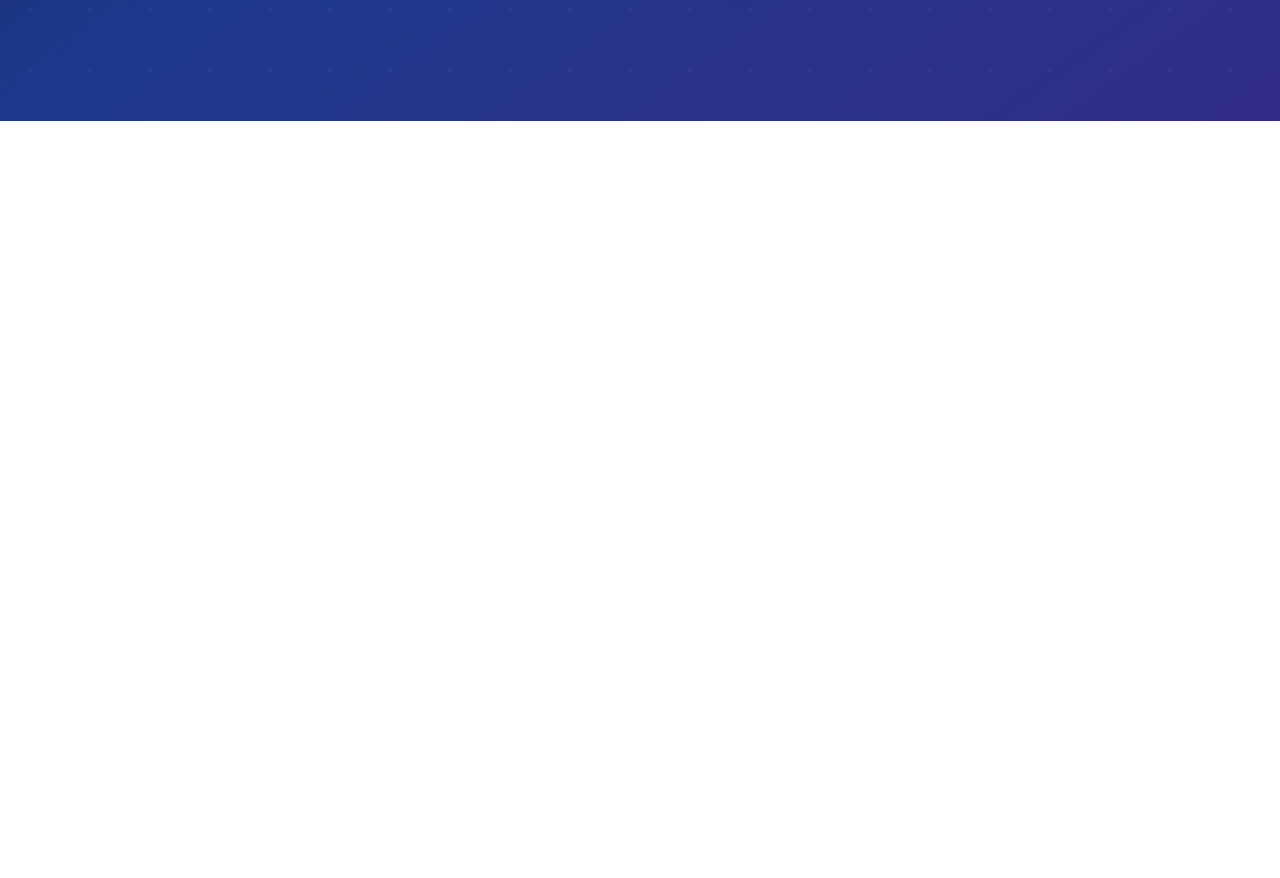
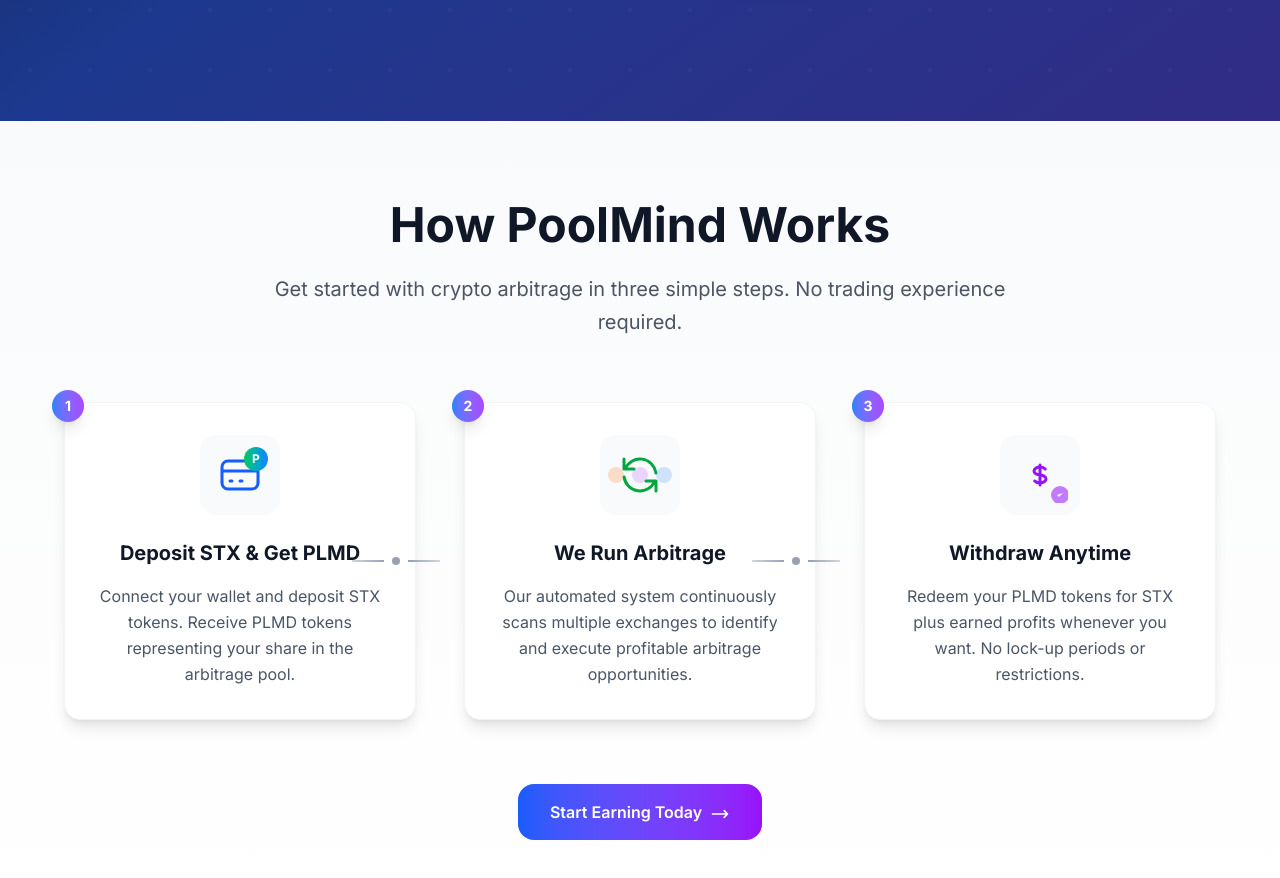
Before and after one commit to Mcsavvy/poolmind, a Next.js app in the folder platform/: page / in a window 1280 px wide. Shown: the part 800-1678 px from the top of the page. Before the commit the page ends 921 px from the top, so only its background shows below. Built offline with nearby package versions, Linux system fonts and the light colour scheme.

Commit message:
feat: Add How It Works section to enhance user understanding of the platform

```diff
--- a/platform/app/page.tsx
+++ b/platform/app/page.tsx
@@ -1,9 +1,11 @@
 import HeroSection from '@/components/hero-section';
+import HowItWorksSection from '@/components/how-it-works-section';
 
 export default function Home() {
   return (
     <div className="min-h-screen">
       <HeroSection />
+      <HowItWorksSection />
     </div>
   );
 }
--- /dev/null
+++ b/platform/components/how-it-works-section.tsx
@@ -0,0 +1,173 @@
+'use client';
+
+/**
+ * Icon components for each step
+ */
+const WalletTokenIcon = () => (
+  <div className="relative">
+    <svg className="w-12 h-12 text-blue-600" fill="none" stroke="currentColor" viewBox="0 0 24 24">
+      <path strokeLinecap="round" strokeLinejoin="round" strokeWidth={1.5} d="M3 10h18M7 15h1m4 0h1m-7 4h12a3 3 0 003-3V8a3 3 0 00-3-3H6a3 3 0 00-3 3v8a3 3 0 003 3z" />
+    </svg>
+    {/* Token overlay */}
+    <div className="absolute -top-1 -right-1 w-6 h-6 bg-gradient-to-r from-green-500 to-blue-500 rounded-full flex items-center justify-center">
+      <span className="text-white text-xs font-bold">P</span>
+    </div>
+  </div>
+);
+
+const ArbitrageIcon = () => (
+  <div className="relative">
+    {/* Exchange logos background */}
+    <div className="absolute inset-0 flex items-center justify-center">
+      <div className="flex space-x-2 opacity-20">
+        <div className="w-4 h-4 bg-orange-500 rounded-full"></div>
+        <div className="w-4 h-4 bg-purple-500 rounded-full"></div>
+        <div className="w-4 h-4 bg-blue-500 rounded-full"></div>
+      </div>
+    </div>
+    {/* Circular arrows */}
+    <svg className="w-12 h-12 text-green-600" fill="none" stroke="currentColor" viewBox="0 0 24 24">
+      <path strokeLinecap="round" strokeLinejoin="round" strokeWidth={1.5} d="M4 4v5h.582m15.356 2A8.001 8.001 0 004.582 9m0 0H9m11 11v-5h-.581m0 0a8.003 8.003 0 01-15.357-2m15.357 2H15" />
+    </svg>
+  </div>
+);
+
+const WithdrawIcon = () => (
+  <div className="relative">
+    <svg className="w-12 h-12 text-purple-600" fill="none" stroke="currentColor" viewBox="0 0 24 24">
+      <path strokeLinecap="round" strokeLinejoin="round" strokeWidth={1.5} d="M12 8c-1.657 0-3 .895-3 2s1.343 2 3 2 3 .895 3 2-1.343 2-3 2m0-8c1.11 0 2.08.402 2.599 1M12 8V7m0 1v8m0 0v1m0-1c-1.11 0-2.08-.402-2.599-1" />
+    </svg>
+    {/* Hand gesture */}
+    <div className="absolute -bottom-1 -right-1">
+      <svg className="w-5 h-5 text-purple-400" fill="currentColor" viewBox="0 0 20 20">
+        <path d="M9 12l2 2 4-4m6 2a9 9 0 11-18 0 9 9 0 0118 0z" />
+      </svg>
+    </div>
+  </div>
+);
+
+/**
+ * Step connector component
+ */
+const StepConnector = () => (
+  <div className="hidden lg:flex items-center justify-center">
+    <div className="flex items-center space-x-2">
+      <div className="w-8 h-0.5 bg-gradient-to-r from-gray-300 to-gray-400"></div>
+      <div className="w-2 h-2 bg-gray-400 rounded-full"></div>
+      <div className="w-8 h-0.5 bg-gradient-to-r from-gray-400 to-gray-300"></div>
+    </div>
+  </div>
+);
+
+/**
+ * Individual step card component
+ */
+const StepCard = ({
+  icon,
+  title,
+  description,
+  stepNumber
+}: {
+  icon: React.ReactNode;
+  title: string;
+  description: string;
+  stepNumber: number;
+}) => (
+  <div className="group relative">
+    {/* Step number badge */}
+    <div className="absolute -top-3 -left-3 w-8 h-8 bg-gradient-to-r from-blue-500 to-purple-500 rounded-full flex items-center justify-center text-white text-sm font-bold shadow-lg z-10">
+      {stepNumber}
+    </div>
+
+    {/* Main card */}
+    <div className="bg-white rounded-2xl p-8 shadow-lg hover:shadow-xl transition-all duration-300 transform hover:-translate-y-2 border border-gray-100 h-full">
+      {/* Icon container */}
+      <div className="flex justify-center mb-6">
+        <div className="p-4 bg-gray-50 rounded-2xl group-hover:bg-gray-100 transition-colors duration-300">
+          {icon}
+        </div>
+      </div>
+
+      {/* Content */}
+      <div className="text-center">
+        <h3 className="text-xl font-bold text-gray-900 mb-4 group-hover:text-blue-600 transition-colors duration-300">
+          {title}
+        </h3>
+        <p className="text-gray-600 leading-relaxed">
+          {description}
+        </p>
+      </div>
+    </div>
+  </div>
+);
+
+/**
+ * Main How It Works section component
+ */
+export default function HowItWorksSection() {
+  const steps = [
+    {
+      icon: <WalletTokenIcon />,
+      title: "Deposit STX & Get PLMD",
+      description: "Connect your wallet and deposit STX tokens. Receive PLMD tokens representing your share in the arbitrage pool."
+    },
+    {
+      icon: <ArbitrageIcon />,
+      title: "We Run Arbitrage",
+      description: "Our automated system continuously scans multiple exchanges to identify and execute profitable arbitrage opportunities."
+    },
+    {
+      icon: <WithdrawIcon />,
+      title: "Withdraw Anytime",
+      description: "Redeem your PLMD tokens for STX plus earned profits whenever you want. No lock-up periods or restrictions."
+    }
+  ];
+
+  return (
+    <section className="py-20 bg-gradient-to-b from-gray-50 to-white">
+      <div className="container mx-auto px-4">
+        {/* Section header */}
+        <div className="text-center mb-16">
+          <h2 className="text-4xl md:text-5xl font-bold text-gray-900 mb-6">
+            How PoolMind Works
+          </h2>
+          <p className="text-xl text-gray-600 max-w-3xl mx-auto leading-relaxed">
+            Get started with crypto arbitrage in three simple steps. No trading experience required.
+          </p>
+        </div>
+
+        {/* Steps grid */}
+        <div className="relative max-w-6xl mx-auto">
+          <div className="grid lg:grid-cols-3 gap-8 lg:gap-12">
+            {steps.map((step, index) => (
+              <div key={index} className="relative">
+                <StepCard
+                  icon={step.icon}
+                  title={step.title}
+                  description={step.description}
+                  stepNumber={index + 1}
+                />
+                {/* Connector positioned absolutely */}
+                {index < steps.length - 1 && (
+                  <div className="hidden lg:block absolute top-1/2 -right-6 transform -translate-y-1/2 z-20">
+                    <StepConnector />
+                  </div>
+                )}
+              </div>
+            ))}
+          </div>
+        </div>
+
+        {/* Bottom CTA */}
+        <div className="text-center mt-16">
+          <button className="group px-8 py-4 bg-gradient-to-r from-blue-600 to-purple-600 hover:from-blue-700 hover:to-purple-700 text-white font-semibold rounded-2xl transition-all duration-300 transform hover:scale-105 hover:shadow-xl hover:shadow-blue-500/25">
+            Start Earning Today
+            <svg className="inline-block ml-2 w-5 h-5 transition-transform duration-300 group-hover:translate-x-1" fill="none" stroke="currentColor" viewBox="0 0 24 24">
+              <path strokeLinecap="round" strokeLinejoin="round" strokeWidth={2} d="M17 8l4 4m0 0l-4 4m4-4H3" />
+            </svg>
+          </button>
+        </div>
+      </div>
+    </section>
+  );
+}
```
